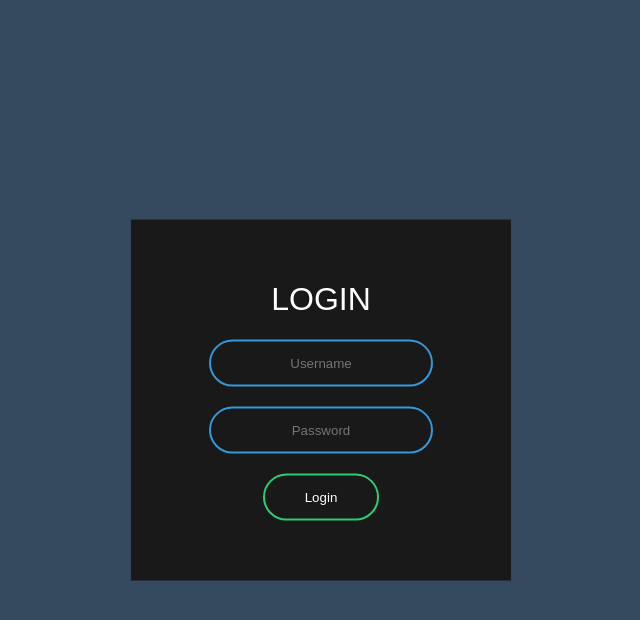
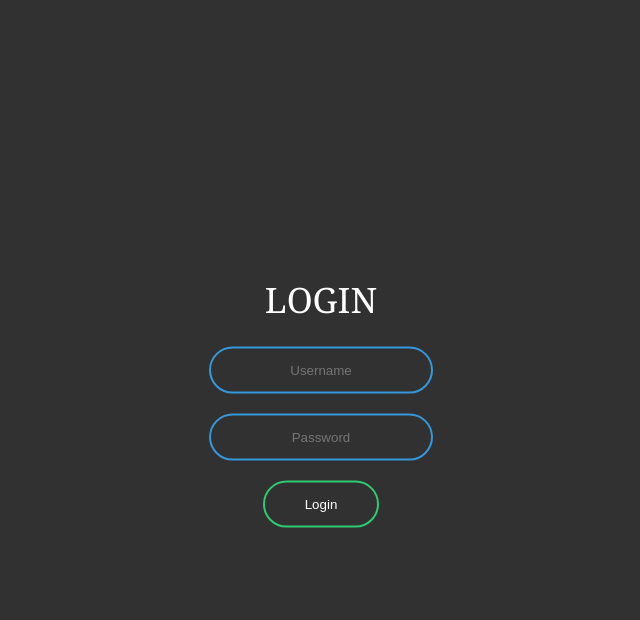
Before and after one commit to knasssy/table, a Flask app: page / in a window 1280 px wide. Shown: the top 620 px of the page, without its empty margins (319-959 px from the left). Run offline with Flask 2, Linux system fonts and the light colour scheme.

Commit message:
Update home.css

```diff
--- a/static/home.css
+++ b/static/home.css
@@ -2,7 +2,12 @@ body {
   margin: 0;
   padding: 0;
   font-family: sans-serif;
-  background: #34495e;
+  background: #313131;
+}
+#viti{
+  position:relative;
+  right:-44%;
+  bottom: -3.4em;
 }
 
 .box {
@@ -12,7 +17,7 @@ body {
   top: 50%;
   left: 50%;
   transform: translate(-50%, -50%);
-  background: #191919;
+  background: transparent;
   text-align: center;
 }
 
@@ -20,6 +25,8 @@ body {
   color: white;
   text-transform: uppercase;
   font-weight: 500;
+  font-family: Georgia, 'Times New Roman', Times, serif;
+  font-size: 35px;
 }
 
 .box input[type = "text"], .box input[type = "password"] {
```
